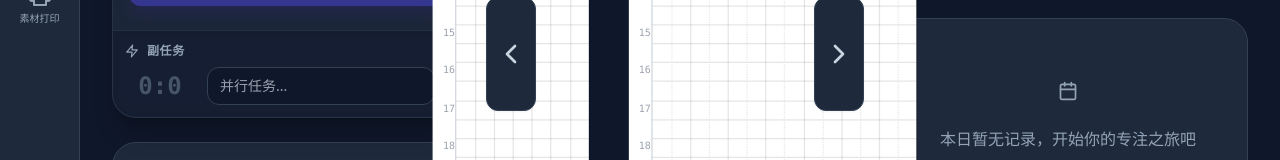
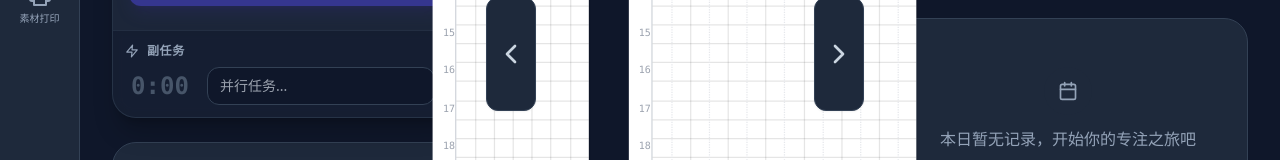
Before and after one commit to YikSuen-hu/timeflow-weeks, a React (Vite) app: page / in a window 1280 px wide. Shown: the part 346-506 px from the top of the page. Built offline with nearby package versions, Linux system fonts and the light colour scheme.

Commit message:
Auto-deploy: 2026-02-09 周一 10-11-37.84

```diff
--- a/src/App.jsx
+++ b/src/App.jsx
@@ -975,7 +975,7 @@ const TimerInterface = ({
         </div>
         <div className="flex items-center gap-3">
           <div className={`font-mono font-bold ${currentSubTask ? 'text-slate-800 dark:text-white' : 'text-slate-300 dark:text-slate-600'} text-2xl min-w-[70px] text-center`}>
-            {formatDuration(subElapsed).replace('h ', ':').replace('m', '')}
+            {`${Math.floor(subElapsed / 60)}:${String(subElapsed % 60).padStart(2, '0')}`}
           </div>
           <div className="flex-1">
             {!currentSubTask ? (
```
Also changed, not shown: 3 other files (tests, documents, lock files or other folders).
